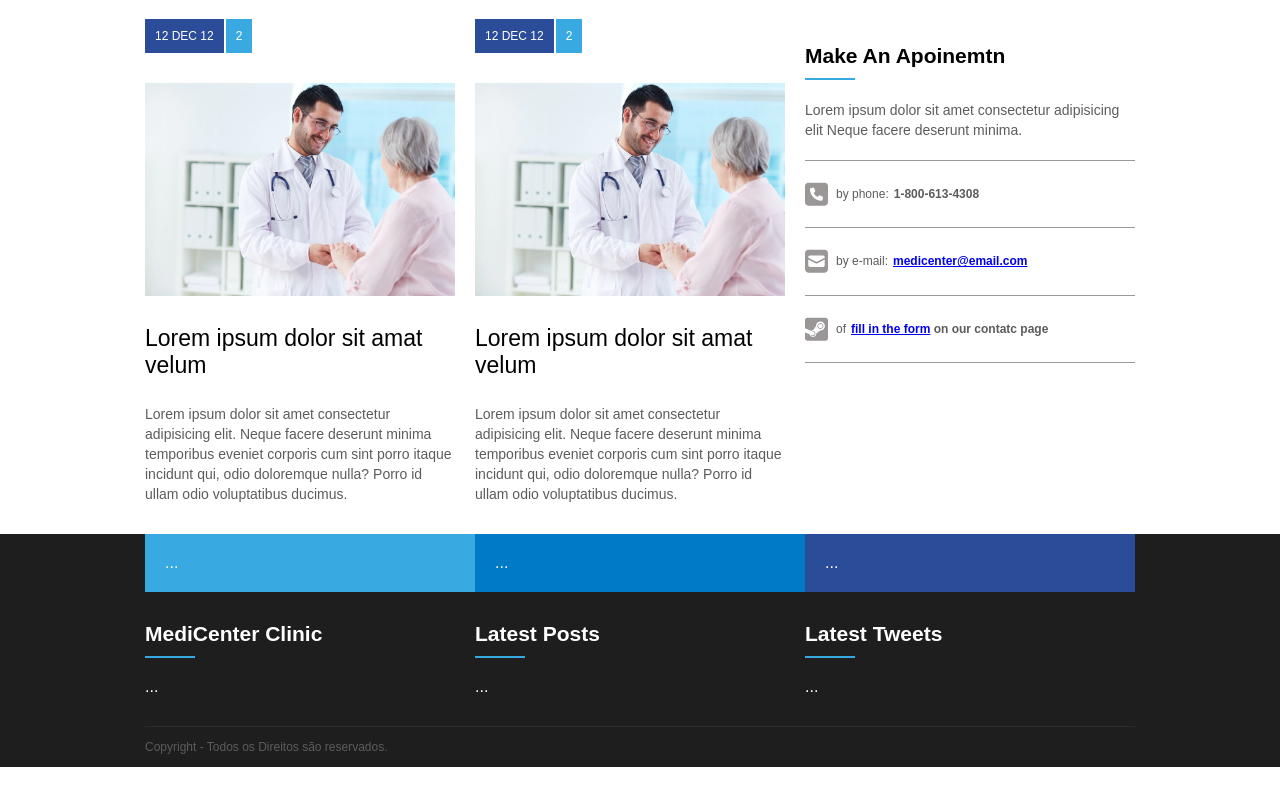
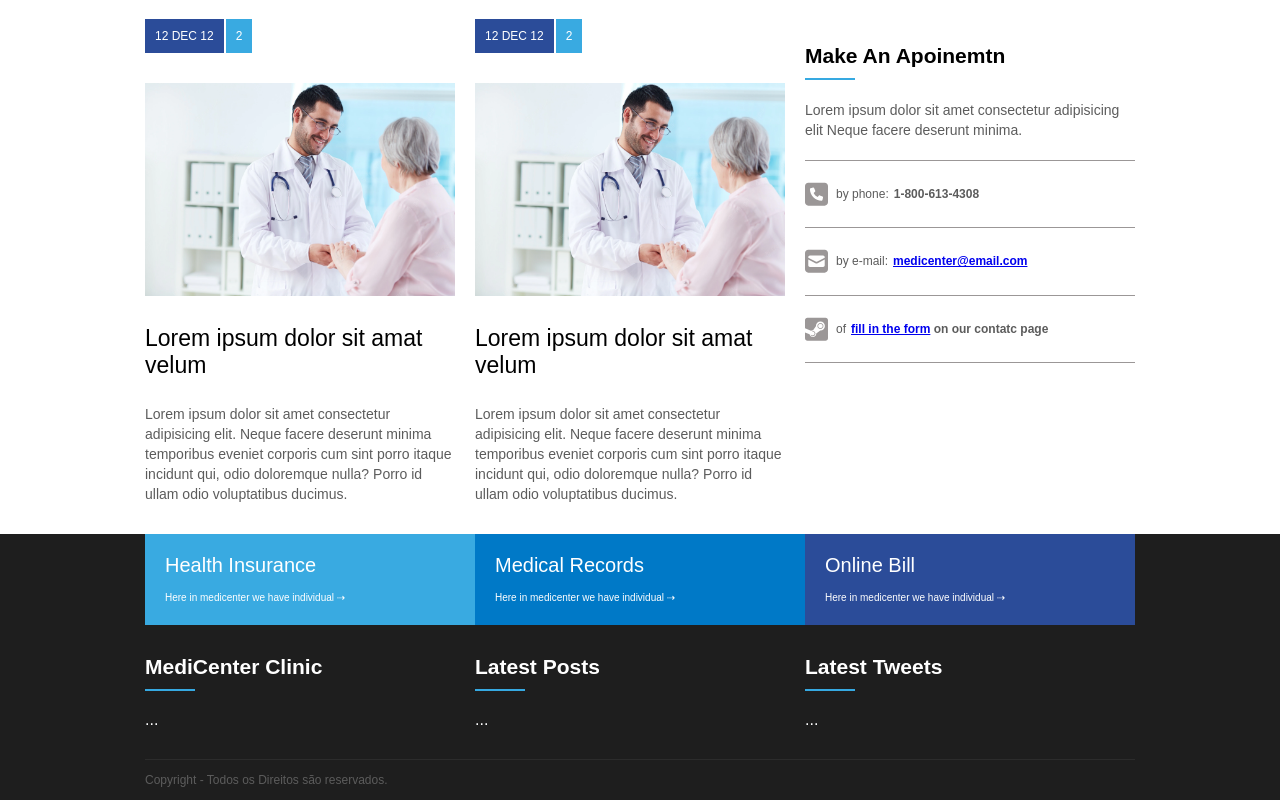
Before and after one commit to jhowender/Estudo, a plain HTML site: page Medicenter/index.html in a window 1280 px wide. Shown: the part 1372-2172 px from the top of the page. Before the commit the page ends 2139 px from the top, so only its background shows below. Drawn offline with Linux system fonts and the light colour scheme.

Commit message:
exp nome da alteracao

```diff
--- a/Medicenter/assets/css/style.css
+++ b/Medicenter/assets/css/style.css
@@ -254,6 +254,15 @@ footer {
 .fm_3 {
     background-color: #2b4c99;
 }
+.fm_title {
+    font-size: 20px;
+    padding-bottom: 10px;
+}
+.fm_text a {
+    font-size: 10px;
+    text-decoration: none;
+    color: #fff;
+}
 .footer_area {
     display: flex;
 }
--- a/Medicenter/index.html
+++ b/Medicenter/index.html
@@ -196,13 +196,16 @@
             <div class="container flexcolumn">
                 <div class="footer_menu">
                      <div class="fm_1">
-                        ...
+                        <div class="fm_title">Health Insurance</div>
+                        <div class="fm_text"><a href="">Here in medicenter we have individual ⇢</a></div>
                      </div>
                      <div class="fm_2">
-                        ...
+                        <div class="fm_title">Medical Records</div>
+                        <div class="fm_text"><a href="">Here in medicenter we have individual ⇢</a></div>
                      </div>
                      <div class="fm_3">
-                        ...
+                        <div class="fm_title">Online Bill</div>
+                        <div class="fm_text"><a href="">Here in medicenter we have individual ⇢</a></div>
                      </div>
                 </div>
 
```
